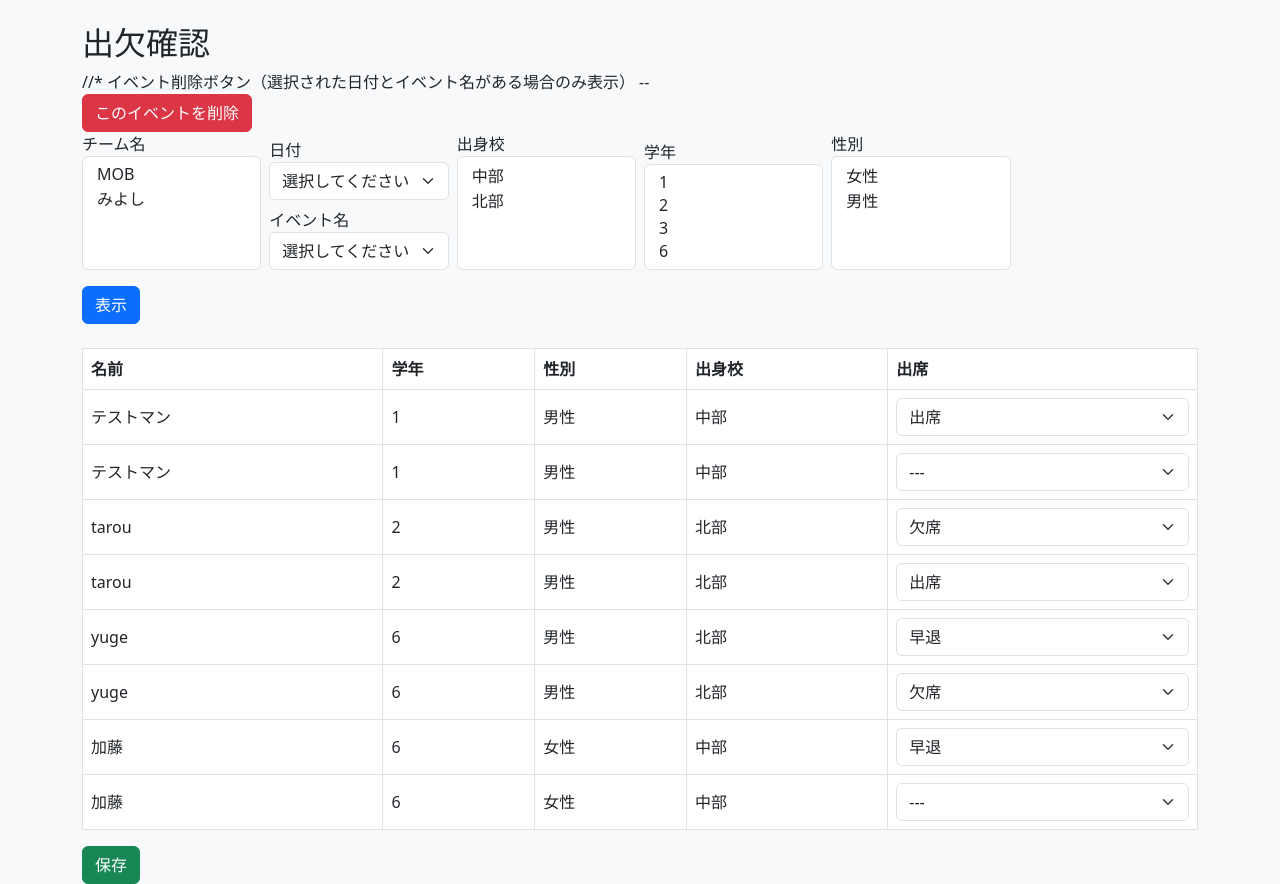
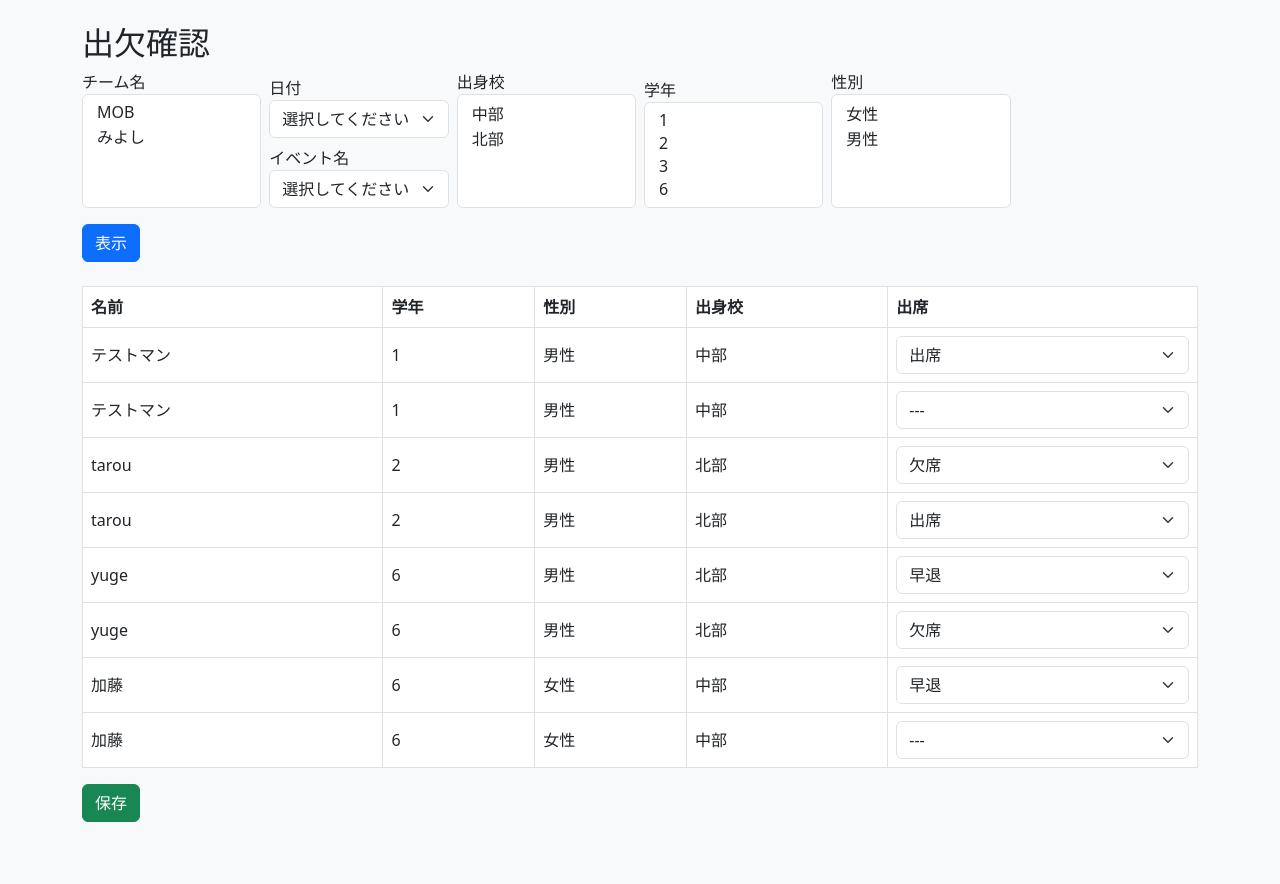
Before and after one commit to Yuge-U/purofu, a Flask app: page /attendance/view in a window 1280 px wide. Shown: the part 56-940 px from the top of the page. After the commit the page ends 878 px from the top, so only its background shows below. Run offline with Flask 3, Linux system fonts and the light colour scheme; data comes from the database, SQL or seed files in the repository.

Commit message:
イベント削除機能

```diff
--- a/templates/attendance_view.html
+++ b/templates/attendance_view.html
@@ -14,14 +14,6 @@
     </div>
   {% endif %}
 {% endwith %}
-
-//* イベント削除ボタン（選択された日付とイベント名がある場合のみ表示） --
-<form action="{{ url_for('delete_attendance_event') }}" method="POST" onsubmit="return confirm('本当に削除しますか？')">
-  <input type="hidden" name="date" value="{{ selected_date }}">
-  <input type="hidden" name="event" value="{{ selected_event }}">
-  <button type="submit" class="btn btn-danger">このイベントを削除</button>
-</form>
-
 
 <!-- 出力ボタン -->
 {% if selected_date and selected_event %}
@@ -146,3 +138,9 @@
 {% endif %}
 
 {% endblock %}
+
+<form action="{{ url_for('delete_attendance_event') }}" method="POST" onsubmit="return confirm('本当に削除しますか？')">
+  <input type="hidden" name="date" value="{{ selected_date }}">
+  <input type="hidden" name="event" value="{{ selected_event }}">
+  <button type="submit" class="btn btn-danger">このイベントを削除</button>
+</form>
```
